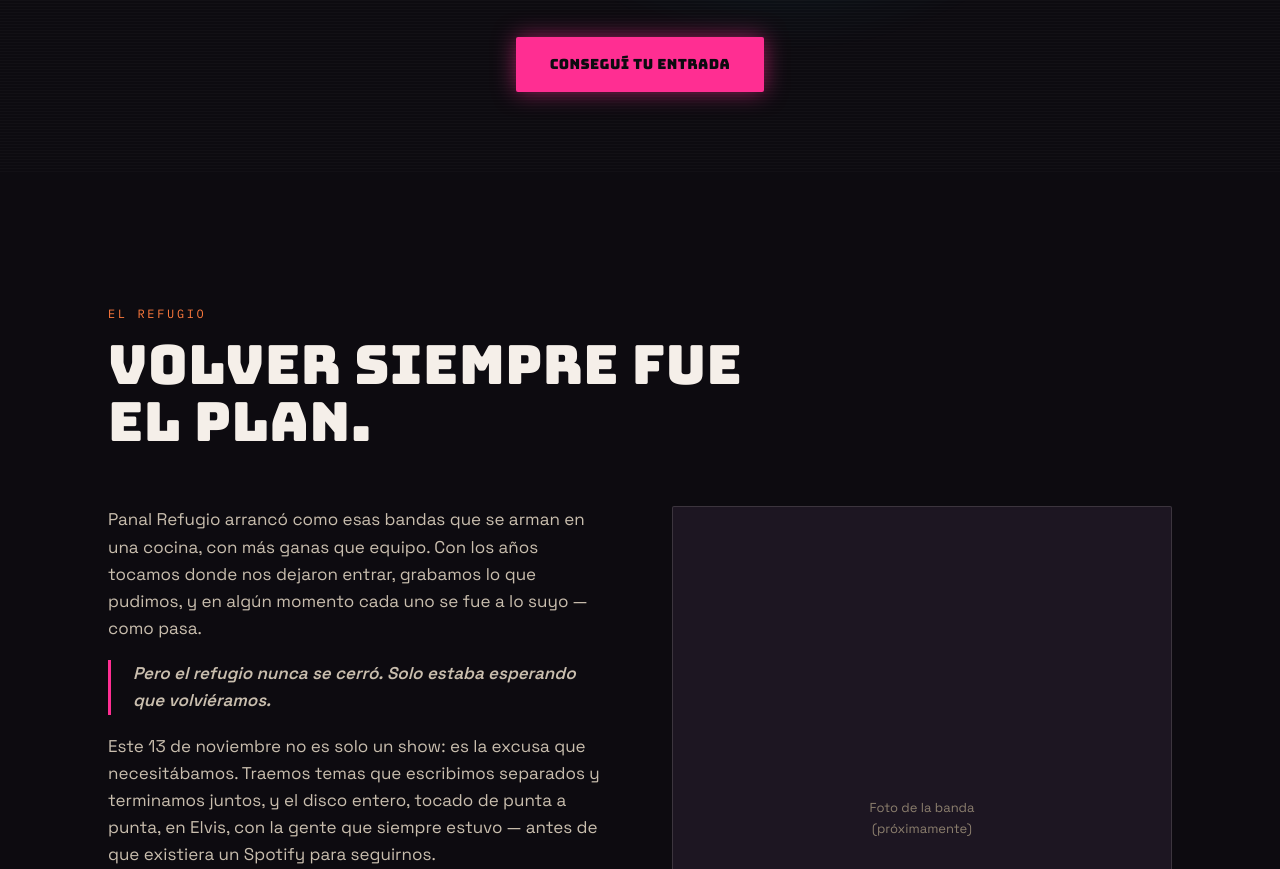
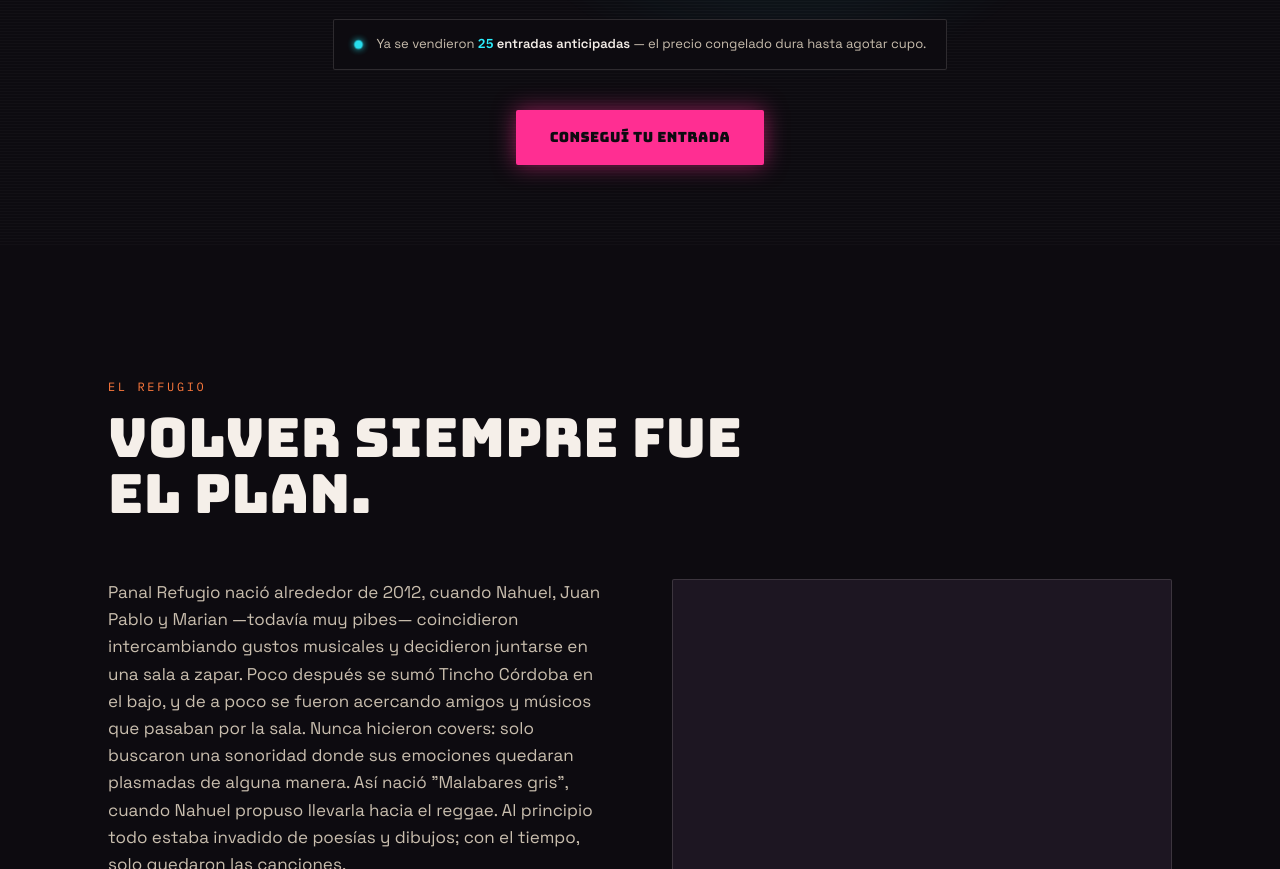
Before and after one commit to Mariand33/PANALREFUGIO, a plain HTML site: page index.html in a window 1280 px wide. Shown: the part 763-1632 px from the top of the page. Drawn offline with Linux system fonts and the light colour scheme.

Commit message:
Add sold counter and update event details in index.html
Added sold counter section and updated event description.

```diff
--- a/index.html
+++ b/index.html
@@ -374,6 +374,27 @@
   .footer-small{color:var(--muted); font-size:13px; margin-top:24px;}
 
   .section-head .eyebrow{margin-bottom:0;}
+
+  /* ---------- CONTADOR ENTRADAS ---------- */
+  .sold-counter{
+    max-width:640px; margin:22px auto 0; display:flex; align-items:center; gap:14px;
+    background:var(--bg); border:1px solid var(--line); border-radius:var(--radius);
+    padding:14px 20px;
+  }
+  .sold-counter .dot{
+    width:9px; height:9px; border-radius:50%; background:var(--neon-cyan);
+    box-shadow:0 0 8px var(--neon-cyan); flex-shrink:0;
+    animation:dot-pulse 1.6s ease-in-out infinite;
+  }
+  @keyframes dot-pulse{
+    0%,100%{opacity:1; transform:scale(1);}
+    50%{opacity:0.4; transform:scale(0.8);}
+  }
+  .sold-counter .txt{font-size:13px; color:var(--paper-dim);}
+  .sold-counter .txt b{color:var(--paper); font-weight:600;}
+  .sold-counter .num{
+    font-family:'IBM Plex Mono', monospace; color:var(--neon-cyan); font-weight:600;
+  }
 </style>
 </head>
 <body>
@@ -398,7 +419,7 @@
   <div class="hero-content">
     <p class="eyebrow">Reencuentro · Disco nuevo</p>
     <h1>Panal<br>Refugio</h1>
-    <p class="tagline">Después de un tiempo afuera, volvemos a prender la luz. Un show para presentar los temas nuevos, el disco completo, y para encontrarnos con la gente que nunca se fue.</p>
+    <p class="tagline">Después de un tiempo afuera, la banda vuelve a prender la luz. Un show para presentar los temas nuevos, el disco completo, y para encontrarse con la gente que nunca se fue.</p>
 
     <div class="hero-meta">
       <div>📅 <b>Viernes 13 de noviembre</b></div>
@@ -411,6 +432,12 @@
       <div class="cd-box"><div class="num" id="cd-hours">--</div><div class="lbl">Horas</div></div>
       <div class="cd-box"><div class="num" id="cd-mins">--</div><div class="lbl">Min</div></div>
       <div class="cd-box"><div class="num" id="cd-secs">--</div><div class="lbl">Seg</div></div>
+    </div>
+
+    <!-- REEMPLAZAR: el número "sold-count" en el script de abajo (near-real-time) según entradas vendidas reales -->
+    <div class="sold-counter">
+      <span class="dot" aria-hidden="true"></span>
+      <span class="txt">Ya se vendieron <b><span class="num" id="sold-count">25</span> entradas anticipadas</b> — el precio congelado dura hasta agotar cupo.</span>
     </div>
 
     <div>
@@ -428,10 +455,14 @@
     </div>
     <div class="historia-grid">
       <div>
-        <p>Panal Refugio arrancó como esas bandas que se arman en una cocina, con más ganas que equipo. Con los años tocamos donde nos dejaron entrar, grabamos lo que pudimos, y en algún momento cada uno se fue a lo suyo — como pasa.</p>
-        <p class="pull">Pero el refugio nunca se cerró. Solo estaba esperando que volviéramos.</p>
-        <p>Este 13 de noviembre no es solo un show: es la excusa que necesitábamos. Traemos temas que escribimos separados y terminamos juntos, y el disco entero, tocado de punta a punta, en Elvis, con la gente que siempre estuvo — antes de que existiera un Spotify para seguirnos.</p>
-        <p>Esta vez lo queremos hacer bien. Entrada anticipada con precio congelado, para que nadie se quede afuera por la fiesta de último momento. Después va a costar más caro. Ahora es el momento.</p>
+        <p>Panal Refugio nació alrededor de 2012, cuando Nahuel, Juan Pablo y Marian —todavía muy pibes— coincidieron intercambiando gustos musicales y decidieron juntarse en una sala a zapar. Poco después se sumó Tincho Córdoba en el bajo, y de a poco se fueron acercando amigos y músicos que pasaban por la sala. Nunca hicieron covers: solo buscaron una sonoridad donde sus emociones quedaran plasmadas de alguna manera. Así nació "Malabares gris", cuando Nahuel propuso llevarla hacia el reggae. Al principio todo estaba invadido de poesías y dibujos; con el tiempo, solo quedaron las canciones.</p>
+        <p>Cuando pudieron juntar algo de dinero, fueron al Estudio Pentágono para que Luis los grabara. Apenas y a gusto, tenían siete canciones de estilos distintos, con mucho power, buenos riffs y letras que intentaban reflejar lo que se respiraba en esos años. De esa etapa también nació "Amores", con un estribillo pegadizo que les cambiaba el ánimo — pasaban por todos los estados de ánimo posibles.</p>
+        <p>Las comparaciones no tardaron en llegar, aunque ninguna banda conocida fue nunca su motivación real: se movieron siempre sin identificarse con nada ni con nadie. Pagaron el precio de ser "rechazados" por sonar demasiado poperos, demasiado radiales, o demasiado ruidosos y metaleros para otros — herencia de haber tocado antes en bandas como Primitivo Detonando, de estilo bien marcado. Eso hizo que algunos se alejaran y otros se acercaran; la vibración funciona así, magnetiza o produce cierto rechazo.</p>
+        <p>Lo bueno fue encontrarse con mucha gente que cantaba sus canciones y los seguía. Había algo ahí, aunque no sabían bien qué era — quizás una fiesta de géneros: cuando había que hacer pogo, lo hacían; cuando había que bailar, bailaban; cuando había que rockear, ponían primera. Eso fue Panal Refugio: una búsqueda incesante entre amistad, musicalidad y sentirse bien.</p>
+        <p class="pull">Pero el refugio nunca se cerró. Solo estaba esperando que volvieran.</p>
+        <p>Hoy la banda se convoca nuevamente con la formación básicamente inicial, feliz de poder celebrar este reencuentro junto a todos, con esas canciones de siempre y algunas nuevas que no llegaron a grabar antes.</p>
+        <p>Este 13 de noviembre no es solo un show: es la excusa que necesitaban. Traen temas que escribieron separados y terminaron juntos, y el disco entero, tocado de punta a punta, en Elvis, con la gente que siempre estuvo — desde antes de que existiera un Spotify para seguirlos.</p>
+        <p>Esta vez lo quieren hacer bien. Entrada anticipada con precio congelado, para que nadie se quede afuera por la fiesta de último momento. Después va a costar más caro. Ahora es el momento.</p>
       </div>
       <div class="photo-frame">
         <!-- REEMPLAZAR: cuando tengan la foto nueva de la banda, cambiar este div por
@@ -518,6 +549,12 @@
     <div class="section-head" style="margin-left:auto; margin-right:auto; text-align:center;">
       <p class="eyebrow">Entrada anticipada</p>
       <h2>Guardá tu lugar en el refugio.</h2>
+    </div>
+
+    <!-- REEMPLAZAR: mismo número que "sold-count" arriba, mantenido en sync manual -->
+    <div class="sold-counter" style="margin-bottom:32px;">
+      <span class="dot" aria-hidden="true"></span>
+      <span class="txt">Ya se vendieron <b><span class="num">25</span> entradas anticipadas</b>. El precio congelado dura hasta agotar cupo.</span>
     </div>
 
     <div class="ticket">
```
